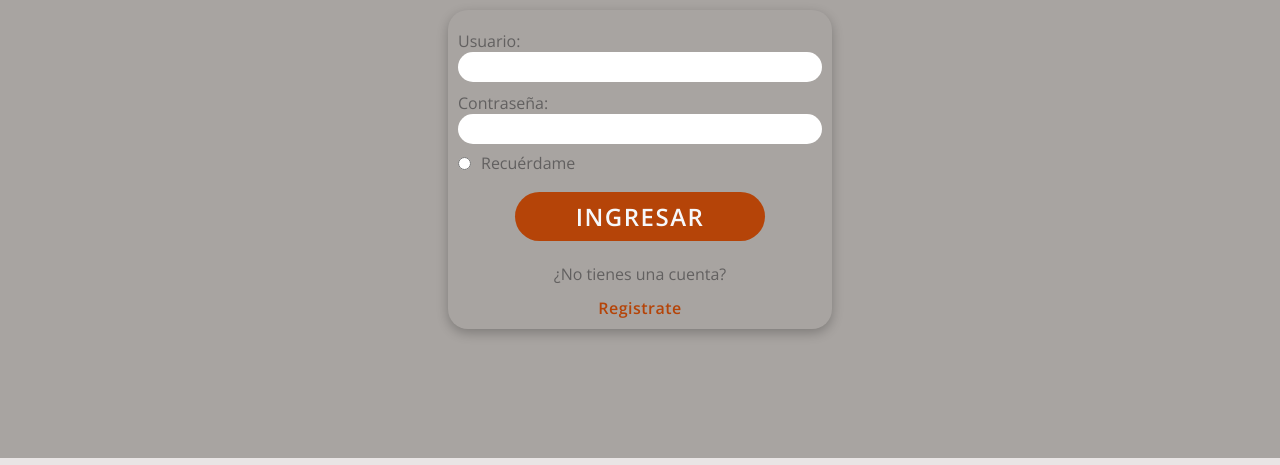
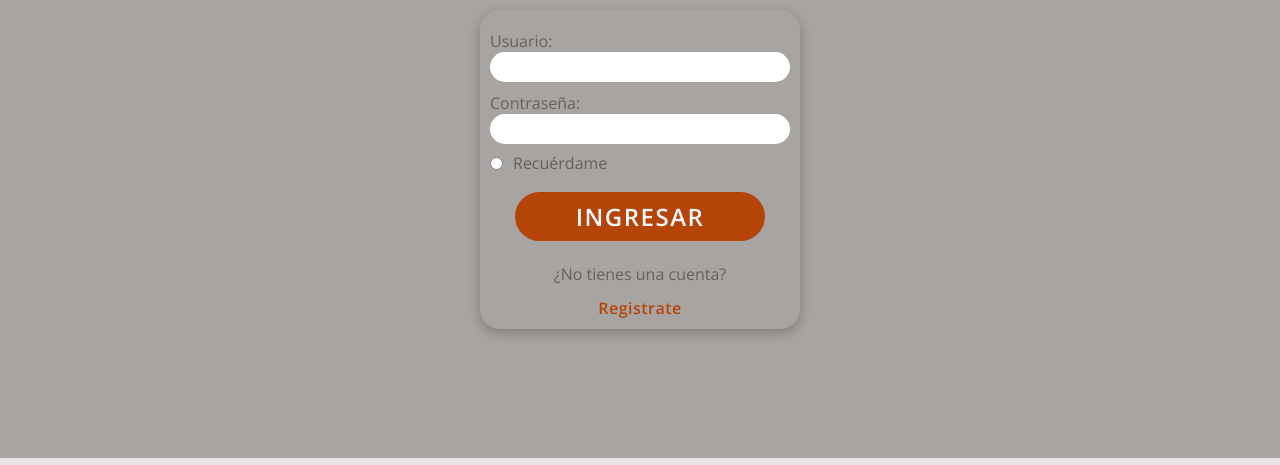
Before and after one commit to stefaniarosales/Integrador-DisenoWeb, a plain HTML site: page html/ingresar.html in a window 1280 px wide. Shown: the part 262-727 px from the top of the page. Drawn offline with nearby package versions, Linux system fonts and the light colour scheme.

Commit message:
mod:mediaqueries

```diff
--- a/css/mediaqueriesIngresar.css
+++ b/css/mediaqueriesIngresar.css
@@ -23,6 +23,6 @@
 /* ==================== DESKTOP 1024px ==================== */
 @media (min-width: 1024px) {
     .form__ingresar {
-        width: 30%;
+        width: 25%;
     }
 }
--- a/css/style.css
+++ b/css/style.css
@@ -229,7 +229,7 @@ main {
     text-align: center;
     color: var(--text-p);
 }
-/* ?????????????' */
+/*eliminar borde que trae el btn */
 button {
     all: unset;
 }
```
